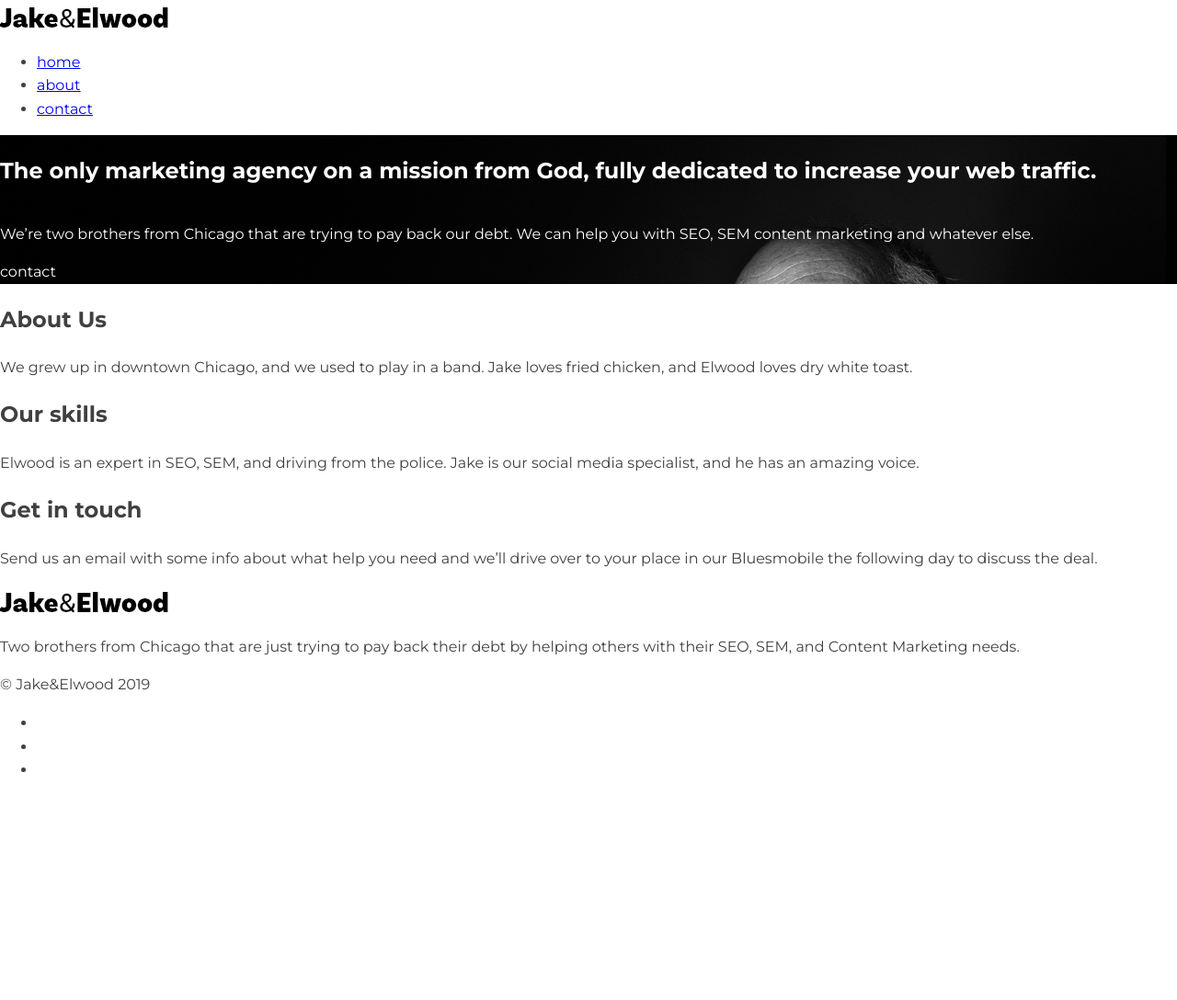
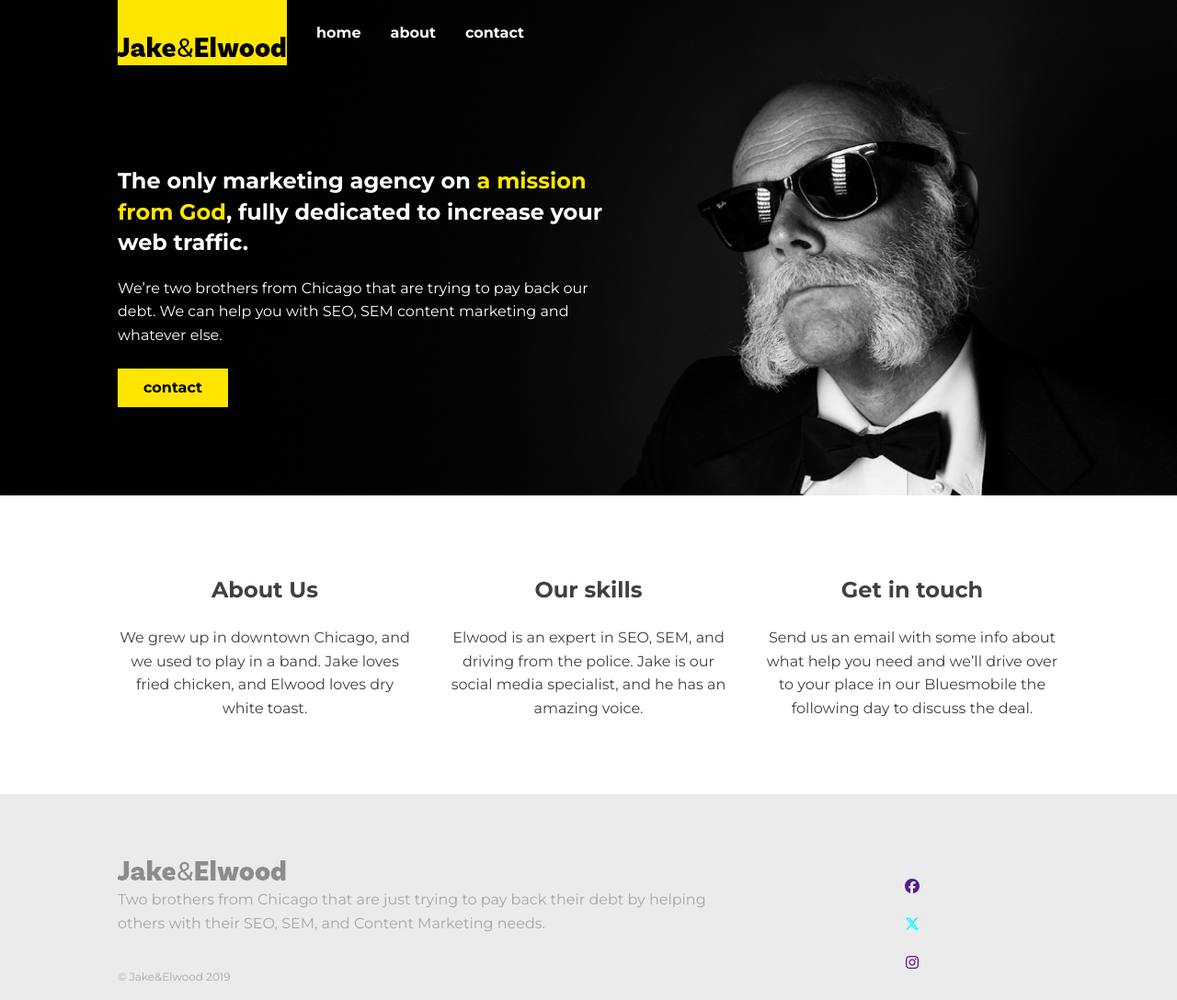
Before and after one commit to EnkiEnki77/css-final-proj, a website: page index.html in a window 1280 px wide. Shown: the whole page at 92% size. Before the commit the page ends 867 px from the top, so only its background shows below. Drawn offline with Linux system fonts and the light colour scheme.

Commit message:
finished course

```diff
--- a/css/styles.css
+++ b/css/styles.css
@@ -16,8 +16,239 @@ body{
     line-height: 1.6;
 }
 
-h1, h2, strong{
+h1, h2, strong, .btn{
     font-weight: 700;
+}
+
+.hero, .info, footer{
+    padding: 4em 0;
+}
+
+.info, footer{
+    text-align: center;
+}
+
+/*
+Typogrophy
+*/
+
+.accent-color{
+    color: var(--accent-color);
+}
+
+.hero-title{
+    font-size: 1.5rem;
+    line-height: 1.4;
+}
+
+.subtitle{
+    margin-top: 0;
+}
+
+.section-title{
+    font-size: 1.125rem;
+    color: var(--black);
+}
+
+/*
+General layout
+*/
+
+.main-grid{
+    display: grid;
+    grid-template-columns: minmax(1em, 1fr) minmax(0px, 500px) minmax(1em, 1fr);
+    grid-gap: 0 2em;
+}
+
+.main-grid > *{
+    grid-column: 2 / -2;
+}
+
+@media (min-width: 600px){
+    .main-grid{
+        grid-template-columns: minmax(1em, 1fr) repeat(3, minmax(180px, 320px)) minmax(1em, 1fr);
+    }
+}
+
+/*
+Nav
+*/
+
+header{
+    background: var(--black);
+}
+
+.header-content{
+    display: flex;
+    align-items: center;
+    gap: 2em;
+}
+
+ul{
+    list-style: none;
+    padding: 0;
+    display: flex;
+    align-items: center;
+    gap: 0 2em;
+    margin: 0;
+    height: 100%;
+    justify-content: space-around;
+    flex-direction: column;
+}
+
+.nav-link{
+    color: var(--white);
+    text-decoration: none;
+    font-weight: 700;
+    font-size: 3rem;
+}
+
+.nav-link:hover, .nav-link:focus{
+    color: var(--accent-color);
+}
+
+.logo-link{
+    background-color: var(--accent-color);
+    padding-top: 2em;
+}
+
+nav{
+    position: fixed;
+    width: 100%;
+    top: 0;
+    right: 0;
+    bottom: 0;
+    left: 100%;
+    background: black;
+    transform: translate(0);
+    transition: transform .5s;
+}
+
+.nav-open{
+    transform: translate(-100%);
+}
+
+.close-btn{
+    cursor: pointer;
+    background: 0;
+    border: 0;
+    color: var(--white);
+    font-weight: 700;
+    font-size: 3rem;
+    position: absolute;
+    left: 20px;
+    top: 10px;
+    padding: .5em;
+}
+
+.open-btn{
+    border:0;
+    background: 0;
+    cursor: pointer;
+    margin-left: auto;
+    color: #fff;
+    padding: .5em 0;
+    font-size: 1.5rem;
+}
+
+.close-btn:hover, .close-btn:focus, .open-btn:hover, .open-btn:focus{
+    color: var(--accent-color);
+}
+
+
+
+@media (min-width: 600px){
+    .open-btn, .close-btn{
+        display: none;
+    }
+
+    nav{
+        position: initial;
+    }
+
+    .header-nav-list{
+        flex-direction: row;
+        justify-content: flex-start;
+        gap: 2em;
+    }
+
+    .nav-link{
+        font-size: 1rem;
+    }
+
+    .header-home{
+        background-color: transparent;
+        position: absolute;
+        width: 100%;
+    }
+
+    .header-home nav{
+        background-color: transparent;
+    }
+}
+
+
+/*
+Footer
+*/
+
+footer{
+    background-color: var(--footer-bg);
+}
+
+.footer-logo{
+    justify-self: center;
+}
+
+.social-links{
+    order: -1;
+    list-style: none;
+    padding: 0;
+    margin: 0 0 2em;
+    display: flex;
+    justify-content: center;
+    gap: 1em;
+}
+
+.footer-logo, .footer-body, .copyright{
+    opacity: 0.4;
+}
+
+.footer-body{
+    margin-top: 0;
+}
+
+.copyright{
+    font-size: .75rem;
+    margin-top: 3em;
+}
+
+@media (min-width: 600px){
+    .footer-content{
+        text-align: left;
+        grid-column: 2 / span 2;
+    }
+
+    .social-links{
+        grid-column: span 1;
+        order: 2;
+    }
+}
+
+/*
+Buttons
+*/
+
+.btn{
+    padding: .5em 1.75em;
+
+}
+
+.btn-primary{
+    background-color: var(--accent-color);
+    color: var(--black);
+    justify-self: start;
+    margin-top: .5em;
 }
 
 
@@ -26,8 +257,40 @@ Hero
 */
 
 .hero{
-    display: grid;
     background-image: url(../images/hero-bg.jpg);
     background-color: #000000;
-    color: #fff
+    background-position: center;
+    background-size: cover;
+    color: #fff;
+    padding: 6em 0;
 }
+
+.hero > *{
+    margin-right: 20%;
+}
+
+@media (min-width: 600px){
+    .hero{
+        padding: 10em 0 6em;
+    }
+
+    .hero > *{
+        grid-column: 2 / span 2;
+    }
+
+}
+
+
+/*
+Info section
+*/
+
+@media (min-width: 600px){
+    .info > *{
+        grid-column: span 1;
+    }
+
+    .info-article:first-child{
+        grid-column: 2 / span 1;
+    }
+}
--- a/index.html
+++ b/index.html
@@ -8,27 +8,32 @@
     <link rel="preconnect" href="https://fonts.googleapis.com">
     <link rel="preconnect" href="https://fonts.gstatic.com" crossorigin>
     <link href="https://fonts.googleapis.com/css2?family=Montserrat:wght@400;700&display=swap" rel="stylesheet">
+
 </head>
 <body>
-    <header>
+    <header class="header-home main-grid">
+        <div class="header-content">
             <a href="" class="logo-link">
                 <img src="images/logo.png" alt="Site logo">
             </a>
+            <button aria-label="Button to open navigation" class="open-btn">&#9776;</button>
             <nav class="header-nav">
+                <button aria-label="Button to close navigation" class="close-btn">&times;</button>
                 <ul class="header-nav-list">
-                <li class="header-nav-list-item current-page"><a href="index.html" class="nav-link">home</a></li>
+                    <li class="header-nav-list-item "><a href="index.html" class="nav-link current-page">home</a></li>
                     <li class="header-nav-list-item"><a href="about.html" class="nav-link">about</a></li>
-                <li class="header-nav-list-item"><a href="contact.html">contact</a></li>
+                    <li class="header-nav-list-item"><a href="contact.html" class="nav-link">contact</a></li>
                 </ul>
             </nav>
+        </div>
     </header>
     <main>
-        <section class="hero">
-            <h1 class="hero-title">The only marketing agency on <span class="accent-color">a mission from God</a>, fully dedicated to increase your web traffic. </h1>
+        <section class="hero main-grid">
+            <h1 class="hero-title">The only marketing agency on <span class="accent-color">a mission from God</span>, fully dedicated to increase your web traffic. </h1>
             <p class="subtitle">We’re two brothers from Chicago that are trying to pay back our debt. We can help you with SEO, SEM content marketing and whatever else.</p>
             <a class="btn btn-primary">contact</a>
         </section>
-        <section class="info">
+        <section class="info main-grid">
             <article class="info-article">
                 <h2 class="info-article-title">About Us</h2>
                 <p class="info-article-body">We grew up in downtown Chicago, and we used to play in a band. Jake loves fried chicken, and Elwood loves dry white toast.</p>
@@ -43,15 +48,19 @@
             </article>
         </section>
     </main>
-    <footer>
+    <footer class="main-grid">
+        <div class="footer-content">
             <img src="./images/logo.png" alt="" class="footer-logo">
             <p class="footer-body">Two brothers from Chicago that are just trying to pay back their debt by helping others with their SEO, SEM, and Content Marketing needs.</p>
             <p class="copyright">© Jake&Elwood 2019</p>
+        </div>
         <ul class="social-links">
-            <li class="social-link"><a href=""></a></li>
-            <li class="social-link"><a href=""></a></li>
-            <li class="social-link"><a href=""></a></li>
+            <li class="social-link"><a href=""><i class="fa-brands fa-facebook"></i></a></li>
+            <li class="social-link"><a href=""><i style="color: aqua;" class="fa-brands fa-x-twitter"></i></a></li>
+            <li class="social-link"><a href=""><i class="fa-brands fa-instagram"></i></a></li>
         </ul>
     </footer>
+    <script src="https://kit.fontawesome.com/8fde745559.js" crossorigin="anonymous"></script>
+    <script src="script.js"></script>
 </body>
 </html>
--- /dev/null
+++ b/package.json
@@ -0,0 +1,5 @@
+{
+  "dependencies": {
+    "react-icons": "^4.11.0"
+  }
+}
--- /dev/null
+++ b/script.js
@@ -0,0 +1,17 @@
+const closeButton = document.querySelector(".close-btn");
+const openButton = document.querySelector(".open-btn")
+const nav = document.querySelector("nav")
+let toggle = false;
+
+function toggleHandler(){
+    toggle = !toggle
+
+    if(toggle){
+        nav.classList.add("nav-open")
+    }else{
+        nav.classList.remove("nav-open")
+    }
+}
+
+closeButton.addEventListener("click", toggleHandler)
+openButton.addEventListener("click", toggleHandler)
```
Also changed, not shown: 1 other file. Lines whose indentation alone changed are shown as unchanged.
